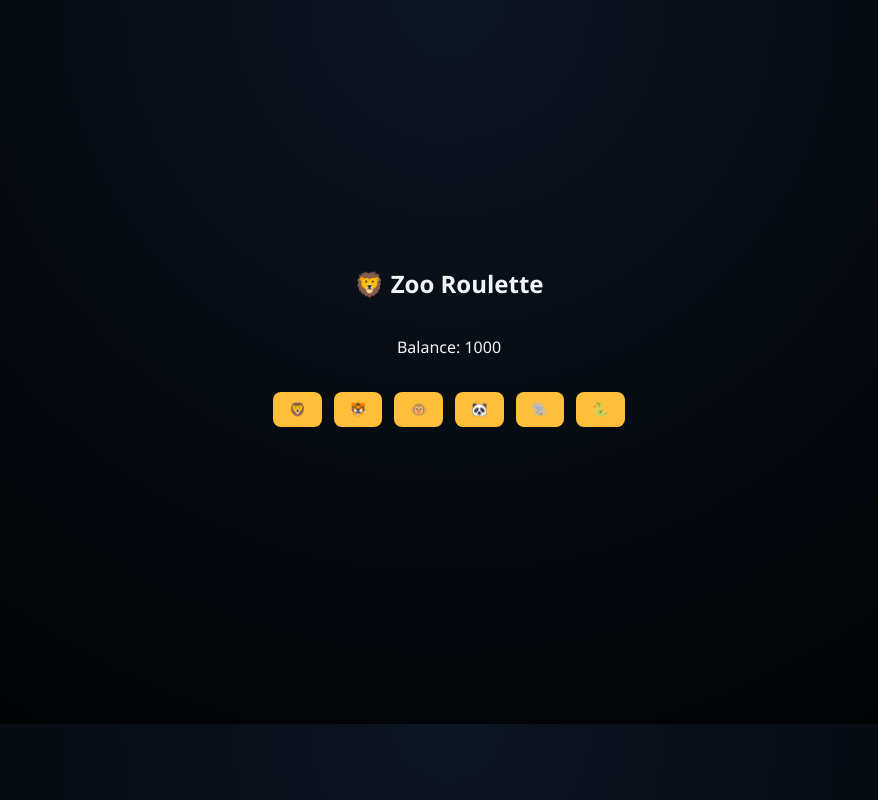
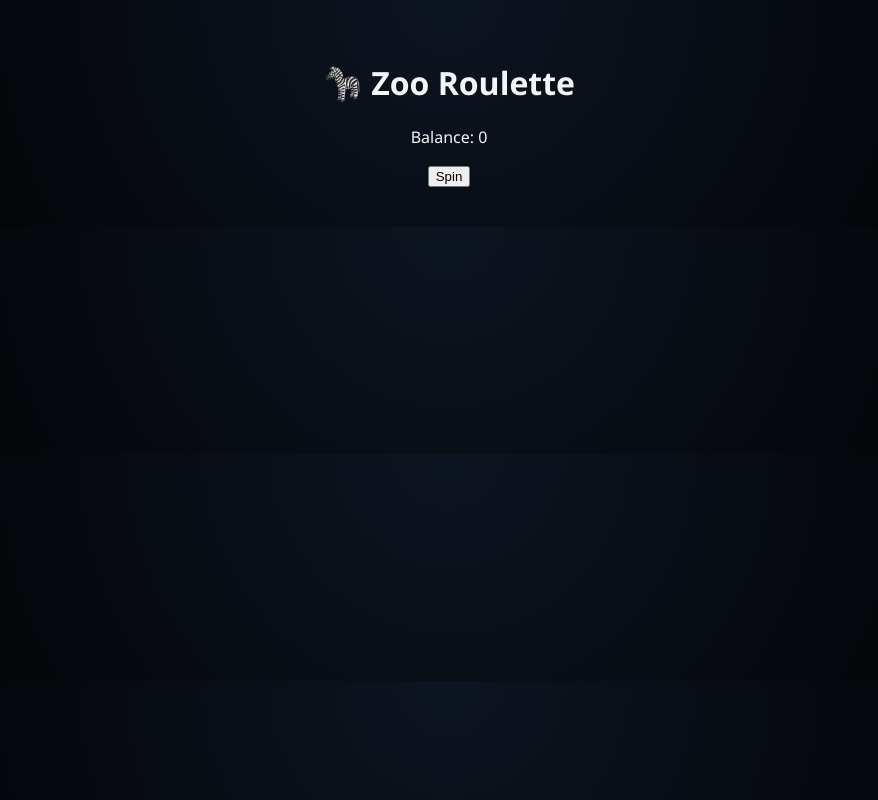
Before and after one commit to uzairop6363/alanodtuzairgame, a Next.js app: page /zoo-roulette in a window 1280 px wide. Shown: the whole page, without its empty margins (191-1069 px from the left). Built offline with nearby package versions, Linux system fonts and the light colour scheme.

Commit message:
Update zoo-roulette.js

```diff
--- a/pages/zoo-roulette.js
+++ b/pages/zoo-roulette.js
@@ -1,46 +1,28 @@
-import { useState } from 'react';
-import { playSound } from '../hooks/useSound';
-
-const animals = ['🦁', '🐯', '🐵', '🐼', '🐘', '🐍'];
+import { useState, useEffect } from "react";
+import { safeLocalStorageGet, safeLocalStorageSet } from "../utils/storage";
 
 export default function ZooRoulette() {
-  const [msg, setMsg] = useState('');
-  const [balance, setBalance] = useState(
-    parseInt(localStorage.getItem('milano_balance') || '1000')
-  );
+  const [balance, setBalance] = useState(0);
+  const animals = ["🐅 Tiger", "🦁 Lion", "🐘 Elephant", "🐒 Monkey"];
 
-  function play(choice) {
-    const bet = 100;
-    if (balance < bet) return alert('Not enough balance!');
-    playSound('spin.mp3');
+  useEffect(() => {
+    setBalance(parseInt(safeLocalStorageGet("balance", "0"), 10));
+  }, []);
 
-    const result = animals[Math.floor(Math.random() * animals.length)];
-    let newBalance = balance - bet;
-    let message = `Result: ${result} - You lost!`;
-
-    if (choice === result) {
-      newBalance += bet * 5;
-      message = `Result: ${result} - You WON!`;
-      playSound('win.mp3');
-    } else {
-      playSound('lose.mp3');
-    }
-
+  const spin = () => {
+    const randomAnimal = animals[Math.floor(Math.random() * animals.length)];
+    const win = Math.random() > 0.5;
+    const newBalance = win ? balance + 20 : balance - 10;
     setBalance(newBalance);
-    setMsg(message);
-    localStorage.setItem('milano_balance', newBalance);
-  }
+    safeLocalStorageSet("balance", newBalance.toString());
+    alert("Result: " + randomAnimal);
+  };
 
   return (
-    <div className="page center">
-      <h2>🦁 Zoo Roulette</h2>
+    <div style={{ textAlign: "center", padding: "40px" }}>
+      <h1>🦓 Zoo Roulette</h1>
       <p>Balance: {balance}</p>
-      <div style={{ display:'flex', gap:12, flexWrap:'wrap', margin:18 }}>
-        {animals.map(a => (
-          <button key={a} className="btn" onClick={() => play(a)}>{a}</button>
-        ))}
-      </div>
-      <p>{msg}</p>
+      <button onClick={spin}>Spin</button>
     </div>
   );
-}
+  }
```
